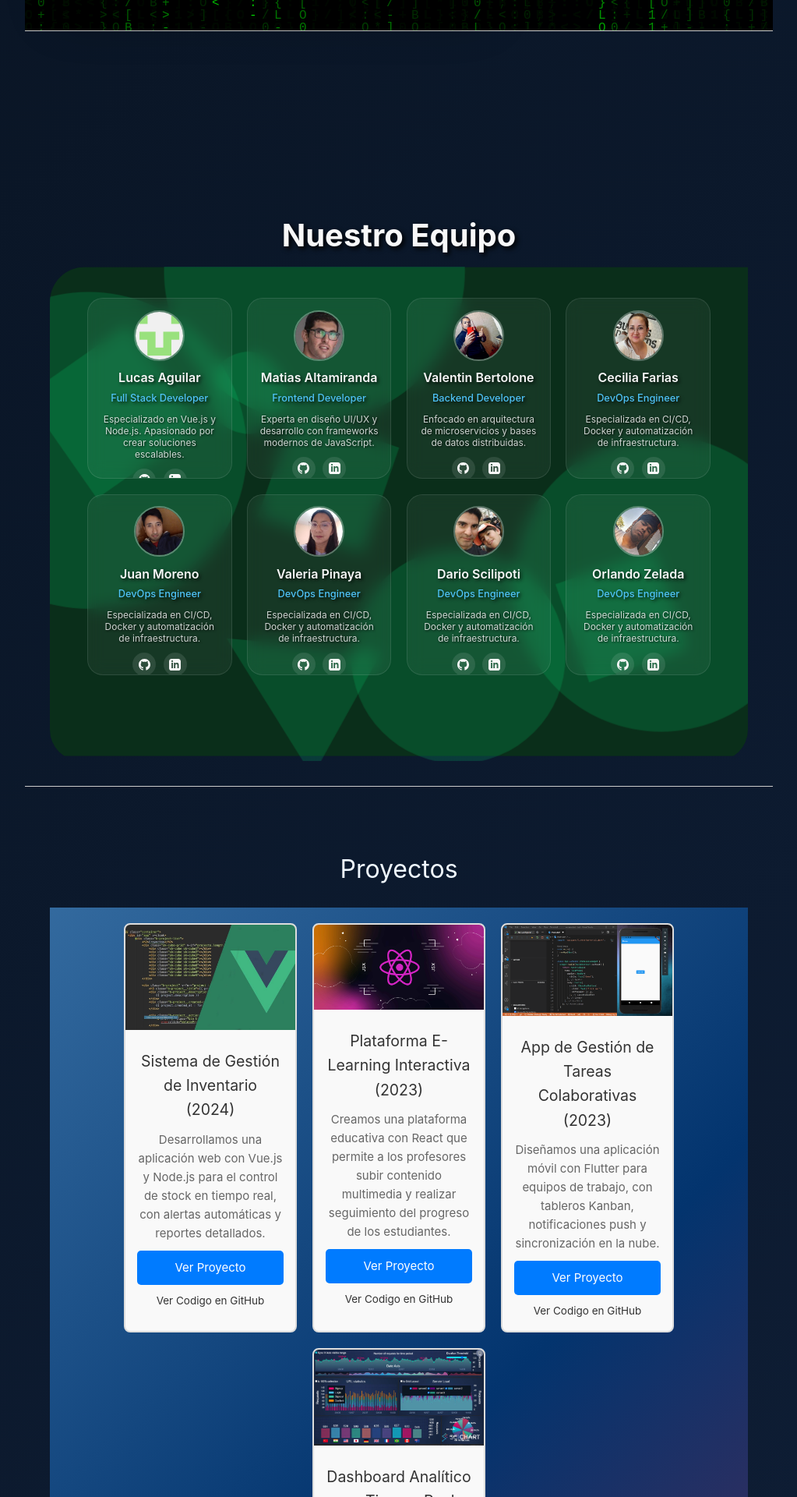
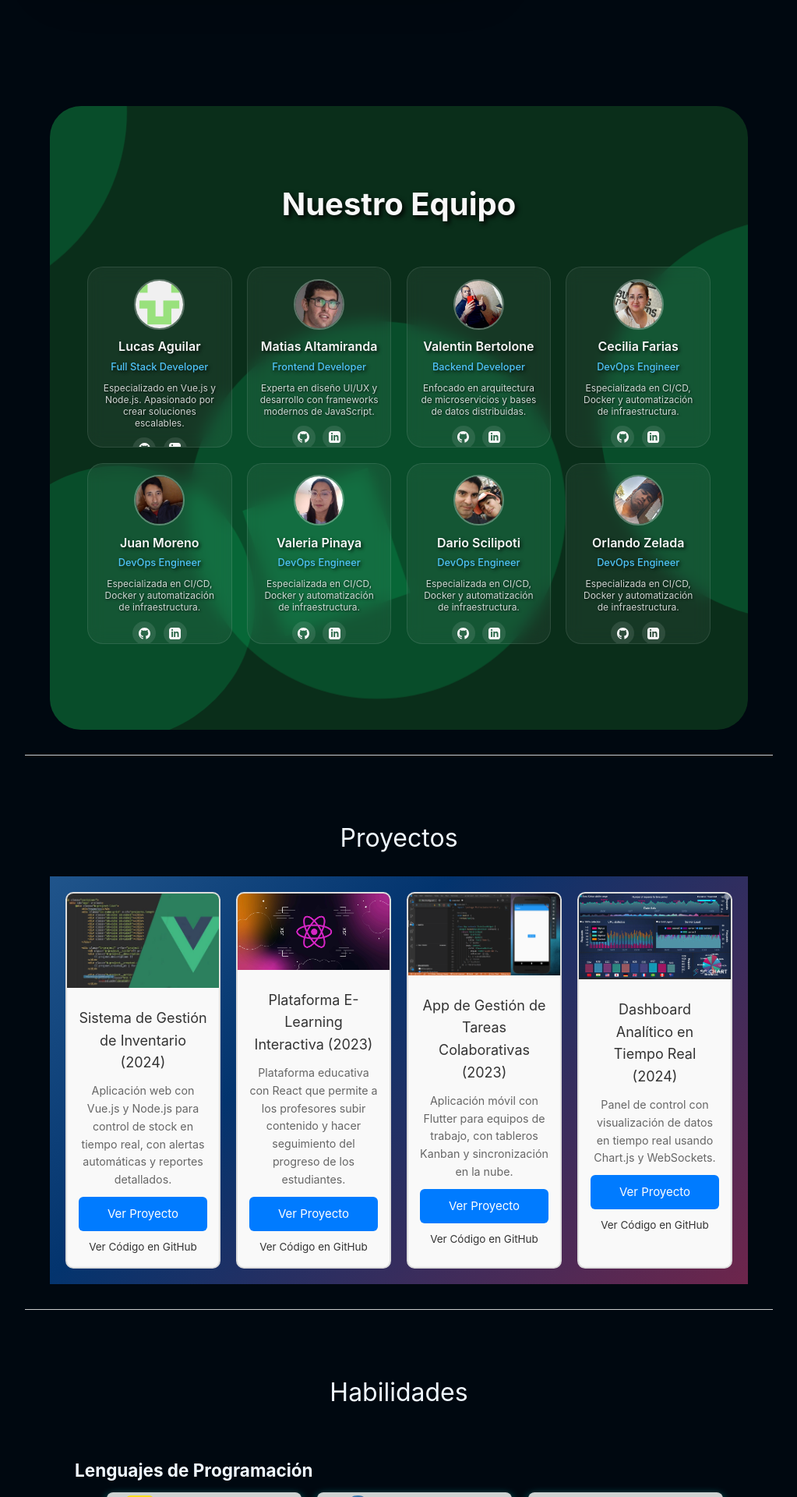
Before and after one commit to JuanMoreno18/Portafolio-EscuadronLobo-Vuejs, a Vue app: page / in a window 1280 px wide. Shown: the part 880-2800 px from the top of the page at 78% size, without its empty margins (128-1151 px from the left). Built offline with nearby package versions, Linux system fonts and the light colour scheme.

Commit message:
Terminando el portafolio grupal

```diff
--- a/src/App.vue
+++ b/src/App.vue
@@ -5,6 +5,7 @@ import DatosGrupales from './components/DatosGrupales.vue';
 import IntegrantesComponente from './components/IntegrantesComponente.vue';
 import ProyectosComponente from './components/ProyectosComponente.vue';
 import HabilidadesComponente from './components/HabilidadesComponente.vue';
+import FondoBinario from '@/assets/binario.png';
 
 </script>
 
@@ -57,14 +58,10 @@ body {
   margin: 0;
   padding: 0;
   min-height: 100vh;
-  background: linear-gradient(-45deg, #020916, #0c1a2e, #0f1f38, #08121f, #111e33, #040d1a);
-  background-size: 400% 400%;
-  animation: gradientShift 20s ease infinite;
+  background-color: #000810;
   position: relative;
-  overflow-x: hidden;
 }
 
-/* Capa de brillo sutil */
 body::before {
   content: '';
   position: fixed;
@@ -72,68 +69,17 @@ body::before {
   left: 0;
   width: 100%;
   height: 100%;
-  background:
-    radial-gradient(circle at 20% 30%, rgba(59, 130, 246, 0.08) 0%, transparent 40%),
-    radial-gradient(circle at 80% 70%, rgba(30, 64, 175, 0.06) 0%, transparent 45%),
-    radial-gradient(circle at 50% 50%, rgba(37, 99, 235, 0.04) 0%, transparent 60%);
+  background-image: url('@/assets/binario.png');
+  background-size: auto; /* Cambiado de cover a auto */
+  background-position: top left; /* O center si prefieres */
+  background-attachment: fixed;
+  background-repeat: repeat; /* Para que se repita como mosaico */
+  opacity: 0.4;
   pointer-events: none;
   z-index: 0;
-  animation: pulseGlow 12s ease-in-out infinite;
 }
 
-/* Efecto de estrellas/partículas */
-body::after {
-  content: '';
-  position: fixed;
-  top: 0;
-  left: 0;
-  width: 100%;
-  height: 100%;
-  background-image:
-    radial-gradient(2px 2px at 20% 30%, rgba(255, 255, 255, 0.15), transparent),
-    radial-gradient(2px 2px at 60% 70%, rgba(255, 255, 255, 0.1), transparent),
-    radial-gradient(1px 1px at 50% 50%, rgba(255, 255, 255, 0.1), transparent),
-    radial-gradient(1px 1px at 80% 10%, rgba(255, 255, 255, 0.15), transparent),
-    radial-gradient(2px 2px at 90% 60%, rgba(255, 255, 255, 0.1), transparent),
-    radial-gradient(1px 1px at 33% 85%, rgba(255, 255, 255, 0.1), transparent);
-  background-size: 200% 200%;
-  pointer-events: none;
-  z-index: 0;
-  opacity: 0.3;
-  animation: starsMove 30s linear infinite;
-}
 
-@keyframes gradientShift {
-  0% {
-    background-position: 0% 50%;
-  }
-  50% {
-    background-position: 100% 50%;
-  }
-  100% {
-    background-position: 0% 50%;
-  }
-}
-
-@keyframes pulseGlow {
-  0%, 100% {
-    opacity: 0.5;
-    transform: scale(1);
-  }
-  50% {
-    opacity: 0.8;
-    transform: scale(1.05);
-  }
-}
-
-@keyframes starsMove {
-  0% {
-    background-position: 0% 0%;
-  }
-  100% {
-    background-position: 100% 100%;
-  }
-}
 
 #app {
   min-height: 100vh;
--- a/src/components/FondoLava.vue
+++ b/src/components/FondoLava.vue
@@ -1,39 +1,45 @@
 <template>
   <div class="fondo-lava">
-    <svg xmlns="http://www.w3.org/2000/svg" version="1.1" xmlns:xlink="http://www.w3.org/1999/xlink"
-      xmlns:svgjs="http://svgjs.dev/svgjs" viewBox="0 0 1440 560">
+    <svg
+      xmlns="http://www.w3.org/2000/svg"
+      version="1.1"
+      xmlns:xlink="http://www.w3.org/1999/xlink"
+      xmlns:svgjs="http://svgjs.dev/svgjs"
+      viewBox="0 0 1440 560"
+      preserveAspectRatio="xMidYMid slice"
+    >
       <defs>
         <clipPath id="rounded-corners">
-          <rect x="0" y="0" width="1640" height="680" rx="40" ry="40"/>
+          <rect x="0" y="0" width="1440" height="560" rx="40" ry="40" />
         </clipPath>
       </defs>
       <g clip-path="url(#rounded-corners)" fill="none">
-        <rect width="1440" height="560" x="0" y="0" fill="#0a2e1a"></rect>
-        <path d="M903.38 283.49 a181.24 181.24 0 1 0 362.48 0 a181.24 181.24 0 1 0 -362.48 0z"
+        <rect width="1440" height="560" fill="#0a2e1a" />
+        <path d="M903.38 283.49a181.24 181.24 0 1 0 362.48 0a181.24 181.24 0 1 0 -362.48 0z"
           fill="rgba(0, 255, 136, 0.15)" class="triangle-float2" />
-        <path d="M279.87931496450886 167.6976390055248L238.39724239518821 288.1703253898837 358.8699287795472 329.6523979592044 400.3520013488678 209.17971157484544z"
+        <path d="M279.879 167.698L238.397 288.17 358.87 329.65 400.352 209.18z"
           fill="rgba(0, 255, 136, 0.15)" class="triangle-float3" />
-        <path d="M1268.9292631036747 183.63102030060372L1289.5388120075734 77.60408271971517 1120.1936311842912 99.70322815431143z"
+        <path d="M1268.929 183.631L1289.539 77.604 1120.194 99.703z"
           fill="rgba(0, 255, 136, 0.15)" class="triangle-float1" />
-        <path d="M730.5578276754125 437.1295284122104L691.8299594839084 324.655632341249 579.3560634129469 363.38350053275303 618.083931604451 475.85739660371445z"
+        <path d="M730.558 437.13L691.83 324.656 579.356 363.384 618.084 475.857z"
           fill="rgba(0, 255, 136, 0.15)" class="triangle-float1" />
-        <path d="M530.96 362.69 a169.52 169.52 0 1 0 339.04 0 a169.52 169.52 0 1 0 -339.04 0z"
+        <path d="M530.96 362.69a169.52 169.52 0 1 0 339.04 0a169.52 169.52 0 1 0 -339.04 0z"
           fill="rgba(0, 255, 136, 0.15)" class="triangle-float1" />
-        <path d="M1121.1904984662337 308.15568256605195L1178.8399030516562 222.68692546970541 1035.7217413698872 250.50627798062965z"
+        <path d="M1121.19 308.156L1178.84 222.687 1035.722 250.506z"
           fill="rgba(0, 255, 136, 0.15)" class="triangle-float2" />
-        <path d="M345.21 448.21 a122.86 122.86 0 1 0 245.72 0 a122.86 122.86 0 1 0 -245.72 0z"
+        <path d="M345.21 448.21a122.86 122.86 0 1 0 245.72 0a122.86 122.86 0 1 0 -245.72 0z"
           fill="rgba(0, 255, 136, 0.15)" class="triangle-float3" />
-        <path d="M204.73533685134262 427.64888599953736L303.46011736347907 585.9771228187643 382.5353254701889 443.32167113623353z"
+        <path d="M204.735 427.649L303.46 585.977 382.535 443.322z"
           fill="rgba(0, 255, 136, 0.15)" class="triangle-float2" />
-        <path d="M130.75 7.21 a172.48 172.48 0 1 0 344.96 0 a172.48 172.48 0 1 0 -344.96 0z"
+        <path d="M130.75 7.21a172.48 172.48 0 1 0 344.96 0a172.48 172.48 0 1 0 -344.96 0z"
           fill="rgba(0, 255, 136, 0.15)" class="triangle-float3" />
-        <path d="M231.012,193.514C247.329,192.833,261.197,181.968,268.505,167.363C275.099,154.185,271.764,139.202,264.647,126.298C257.214,112.822,246.37,100.377,231.012,99.386C214.071,98.292,197.721,106.9,188.909,121.409C179.758,136.477,178.788,155.513,187.677,170.737C196.497,185.842,213.536,194.243,231.012,193.514"
+        <path d="M231.012 193.514C247.329 192.833 261.197 181.968 268.505 167.363C275.099 154.185 271.764 139.202 264.647 126.298C257.214 112.822 246.37 100.377 231.012 99.386C214.071 98.292 197.721 106.9 188.909 121.409C179.758 136.477 178.788 155.513 187.677 170.737C196.497 185.842 213.536 194.243 231.012 193.514"
           fill="rgba(0, 255, 136, 0.15)" class="triangle-float3" />
-        <path d="M1105.5373368611104 388.2762266109683L1168.6255722658527 401.68604501042927 1157.1961821626728 300.34878270358513z"
+        <path d="M1105.537 388.276L1168.626 401.686 1157.196 300.349z"
           fill="rgba(0, 255, 136, 0.15)" class="triangle-float2" />
-        <path d="M89.12610078752635 65.72571453621863L-28.15208138414812 147.84478176035668 53.966985839989945 265.12296393203115 171.24516801166442 183.0038967078931z"
+        <path d="M89.126 65.726L-28.152 147.845 53.967 265.123 171.245 183.004z"
           fill="rgba(0, 255, 136, 0.15)" class="triangle-float1" />
-        <path d="M-136.98 209.92 a181.37 181.37 0 1 0 362.74 0 a181.37 181.37 0 1 0 -362.74 0z"
+        <path d="M-136.98 209.92a181.37 181.37 0 1 0 362.74 0a181.37 181.37 0 1 0 -362.74 0z"
           fill="rgba(0, 255, 136, 0.15)" class="triangle-float1" />
       </g>
     </svg>
@@ -58,12 +64,13 @@ export default {
 }
 
 svg {
-  width: 180%;
-  height: 120%;
+  width: 100%;
+  height: 100%;
   display: block;
+  object-fit: cover;
 }
 
-/* Animaciones */
+/* Animaciones suaves */
 @keyframes float1 {
   0% { transform: translate(0, 0); }
   50% { transform: translate(-10px, 0); }
@@ -90,4 +97,27 @@ svg {
 .triangle-float3 {
   animation: float3 6s infinite ease-in-out;
 }
+
+/* === Ajustes responsive === */
+@media (max-width: 768px) {
+  .fondo-lava {
+    border-radius: 20px;
+  }
+
+  svg {
+    width: 120%;
+    height: 100%;
+  }
+}
+
+@media (max-width: 480px) {
+  .fondo-lava {
+    border-radius: 10px;
+  }
+
+  svg {
+    width: 140%;
+    height: 110%;
+  }
+}
 </style>
--- a/src/components/FondoLobo.vue
+++ b/src/components/FondoLobo.vue
@@ -189,4 +189,9 @@ canvas {
 #fgCanvas {
   z-index: 1; /* Lobo */
 }
+@media (max-width: 768px) {
+  #fgCanvas {
+    display: none; /* Oculta el Canvas que dibuja las partículas del lobo */
+  }
+}
 </style>
--- a/src/components/IntegrantesComponente.vue
+++ b/src/components/IntegrantesComponente.vue
@@ -311,8 +311,7 @@ const integrantes = ref([
   }
 
   .grid-integrantes {
-    grid-template-columns: 1fr;
-    gap: 1.5rem;
+    grid-template-columns: repeat(2, 1fr);
   }
 
   .integrantes-contenedor {
--- a/src/components/ProyectosComponente.vue
+++ b/src/components/ProyectosComponente.vue
@@ -1,14 +1,12 @@
 <script setup>
+import { ref } from 'vue'
 
-import { ref } from 'vue';
-var misProyectos = ref([]);
-misProyectos.value = ([
-
+const misProyectos = ref([
   {
     id: 1,
     src: "/src/assets/vueProyecto.jpg",
     titulo: "Sistema de Gestión de Inventario (2024)",
-        descripcion: "Desarrollamos una aplicación web con Vue.js y Node.js para el control de stock en tiempo real, con alertas automáticas y reportes detallados.",
+    descripcion: "Aplicación web con Vue.js y Node.js para control de stock en tiempo real, con alertas automáticas y reportes detallados.",
     projectoLink: "https://www.google.com.ar",
     githublink: "https://github.com/usuario/proyecto"
   },
@@ -16,7 +14,7 @@ misProyectos.value = ([
     id: 2,
     src: "/src/assets/reactProyecto.jpg",
     titulo: "Plataforma E-Learning Interactiva (2023)",
-        descripcion: "Creamos una plataforma educativa con React que permite a los profesores subir contenido multimedia y realizar seguimiento del progreso de los estudiantes.",
+    descripcion: "Plataforma educativa con React que permite a los profesores subir contenido y hacer seguimiento del progreso de los estudiantes.",
     projectoLink: "https://www.google.com.ar",
     githublink: "https://github.com/usuario/proyecto"
   },
@@ -24,7 +22,7 @@ misProyectos.value = ([
     id: 3,
     src: "/src/assets/flutterProyecto.png",
     titulo: "App de Gestión de Tareas Colaborativas (2023)",
-        descripcion: "Diseñamos una aplicación móvil con Flutter para equipos de trabajo, con tableros Kanban, notificaciones push y sincronización en la nube.",
+    descripcion: "Aplicación móvil con Flutter para equipos de trabajo, con tableros Kanban y sincronización en la nube.",
     projectoLink: "https://www.google.com.ar",
     githublink: "https://github.com/usuario/proyecto"
   },
@@ -32,222 +30,139 @@ misProyectos.value = ([
     id: 4,
     src: "/src/assets/chartProyecto.jpg",
     titulo: "Dashboard Analítico en Tiempo Real (2024)",
-        descripcion: "Implementamos un panel de control con visualización de datos en tiempo real usando Chart.js y WebSockets para monitoreo de métricas empresariales.",
+    descripcion: "Panel de control con visualización de datos en tiempo real usando Chart.js y WebSockets.",
     projectoLink: "https://www.google.com.ar",
     githublink: "https://github.com/usuario/proyecto"
   },
 ])
-
 </script>
 
 <template>
-<!-- Aquí va el código HTML de la galería de proyectos -->
   <div class="galeria">
-        <!-- Itera sobre cada proyecto en la lista de misProyectos -->
-        <!-- key es una propiedad especial que se utiliza para identificar de forma única cada elemento en una lista de Vue.js -->
     <div class="proyecto" v-for="proyecto in misProyectos" :key="proyecto.id">
-            <!-- Muestra la imagen del proyecto utilizando : que es una directiva de enlace de atributo en Vue.js -->
-            <img :src="proyecto.src" :alt="proyecto.titulo">
+      <img :src="proyecto.src" :alt="proyecto.titulo" />
       <div class="proyecto-info">
-                <!-- Muestra el título y la descripción del proyecto utilizando la interpolación de Vue.js -->
         <h3>{{ proyecto.titulo }}</h3>
         <p>{{ proyecto.descripcion }}</p>
         <div class="proyecto-links">
           <a :href="proyecto.projectoLink" class="btn-ver-mas" target="_blank" rel="noopener noreferrer">Ver Proyecto</a>
-                    <a :href="proyecto.githubLink" class="github-link" target="_blank" rel="noopener noreferrer">Ver Codigo en GitHub</a>
+          <a :href="proyecto.githublink" class="github-link" target="_blank" rel="noopener noreferrer">Ver Código en GitHub</a>
         </div>
       </div>
     </div>
   </div>
-
-     <!-- <div class="galeria">
-        <div class="proyecto-card">
-            <img src="/src/assets/annidada-tech.jpg" alt="Proyecto 1">
-            <div class="proyecto-info">
-                <h3>Ecommerce</h3>
-                <p>Cree una plataforma de comercio electronico que incrementa las ventas en un 35% durante el primer año</p>
-                <div class="proyecto-links">
-                    <a href="https://proyecto1.com" class="btn-ver-mas" target="_blank" rel="noopener noreferrer">Ver Proyecto</a>
-                    <a href="https://github.com/usuario/proyecto1" class="github-link" target="_blank"
-                        rel="noopener noreferrer">Ver Codigo en GitHub</a>
-                </div>
-            </div>
-        </div>
-        <div class="proyecto-card">
-            <img src="/src/assets/annidada-tech.jpg" alt="Proyecto 1">
-            <div class="proyecto-info">
-                <h3>Ecommerce</h3>
-                <p>Cree una plataforma de comercio electronico que incrementa las ventas en un 35% durante el primer año</p>
-                <div class="proyecto-links">
-                    <a href="https://proyecto1.com" class="btn-ver-mas" target="_blank" rel="noopener noreferrer">Ver Proyecto</a>
-                    <a href="https://github.com/usuario/proyecto1" class="github-link" target="_blank"
-                        rel="noopener noreferrer">Ver Codigo en GitHub</a>
-                </div>
-            </div>
-        </div>
-        <div class="proyecto-card">
-            <img src="/src/assets/annidada-tech.jpg" alt="Proyecto 1">
-            <div class="proyecto-info">
-                <h3>Ecommerce</h3>
-                <p>Cree una plataforma de comercio electronico que incrementa las ventas en un 35% durante el primer año</p>
-                <div class="proyecto-links">
-                    <a href="https://proyecto1.com" class="btn-ver-mas" target="_blank" rel="noopener noreferrer">Ver Proyecto</a>
-                    <a href="https://github.com/usuario/proyecto1" class="github-link" target="_blank"
-                        rel="noopener noreferrer">Ver Codigo en GitHub</a>
-                </div>
-            </div>
-        </div>
-    </div>  -->
 </template>
 
 <style scoped>
 .galeria {
-    /* Establece el ancho de la galería al 100% del contenedor padre */
-    width: 100%;
-    /* Establece la altura de la galería al 100% del contenedor padre */
-    height: 100%;
-    /* Utiliza flexbox para organizar los elementos hijos en la galería */
-    display: flex;
-    /* Permite que los elementos se ajusten y pasen a la siguiente línea si no caben en una sola fila */
-    flex-wrap: wrap;
-    /* Establece un espacio de 20px entre los elementos de la galería */
+  display: grid;
+  grid-template-columns: repeat(auto-fit, minmax(250px, 1fr)); /* base adaptable */
   gap: 20px;
-    /* Agrega un padding de 20px alrededor de la galería */
   padding: 20px;
-    /* Centra los elementos hijos horizontalmente */
-    justify-content: center;
-    /* Aplica un fondo con un degradado de colores */
+  justify-items: center;
   background: linear-gradient(-45deg, #e21526, #03346E, #6EACDA, #E2E2B6);
-    /* Ajusta el tamaño del fondo para que cubra el área completa */
   background-size: 400% 400%;
-    /* Aplica una animación al fondo que dura 15 segundos, tiene una transición suave y se repite infinitamente */
   animation: gradient 15s ease infinite;
 }
 
-/* Define una animación llamada 'gradient' para cambiar la posición del fondo */
+/* Animación de fondo */
 @keyframes gradient {
-
-    /* Al inicio, el fondo está posicionado en el 0% horizontal y 50% vertical */
   0% {
     background-position: 0% 50%;
   }
-
-    /* A la mitad de la animación, el fondo se desplaza al 100% horizontal y 50% vertical */
   50% {
     background-position: 100% 50%;
   }
-
-    /* Al final, el fondo vuelve a la posición inicial */
   100% {
     background-position: 0% 50%;
   }
 }
-/* La clase 'proyecto' es el contenedor individual de cada proyecto */
+
+/* ----- TARJETA DEL PROYECTO ----- */
 .proyecto {
-    /* Utiliza flexbox para organizar el contenido del proyecto en una columna */
   display: flex;
-    /* Establece la dirección de los elementos en columna */
   flex-direction: column;
-    /* Aplica un borde de 2px sólido y color gris claro (#ddd) alrededor del proyecto */
   border: 2px solid #ddd;
-    /* Redondea las esquinas del contenedor */
-    border-radius: 8px;
-    /* Oculta cualquier contenido que se desborde del contenedor */
+  border-radius: 10px;
   overflow: hidden;
-    /* Establece un color de fondo claro para el proyecto */
   background-color: #f9f9f9;
-    /* Define el ancho máximo del proyecto en 222px */
-    max-width: 222px;
-    /* Hace que el contenedor se ajuste flexiblemente ocupando al menos 300px de ancho */
-    flex: 1 1 300px;
+  width: 100%;
+  max-width: 280px;
+  transition: transform 0.3s ease, box-shadow 0.3s ease;
 }
 
-/* Estilo para las imágenes dentro del contenedor 'proyecto' */
+.proyecto:hover {
+  transform: translateY(-5px);
+  box-shadow: 0 6px 20px rgba(0, 0, 0, 0.2);
+}
+
 .proyecto img {
-    /* Hace que la imagen ocupe el 100% del ancho del contenedor */
   width: 100%;
-    /* Mantiene la relación de aspecto de la imagen */
   height: auto;
-    /* Asegura que la imagen se muestre como un bloque, sin espacio en línea alrededor */
   display: block;
 }
 
-/* La clase 'proyecto-info' contiene la información del proyecto */
 .proyecto-info {
-    /* Agrega un padding de 15px alrededor de la información */
   padding: 15px;
-    /* Centra el texto dentro del contenedor */
   text-align: center;
 }
 
-/* Estilo para los títulos de los proyectos */
 .proyecto-info h3 {
-    /* Establece un margen superior e inferior de 10px */
   margin: 10px 0;
-    /* Define el tamaño de la fuente a 1.3em (relativo al tamaño de fuente del contenedor) */
-    font-size: 1.3em;
-    /* Aplica un color gris oscuro (#333) al texto */
+  font-size: 1.2em;
   color: #333;
 }
-/* Estilo para los párrafos de los proyectos */
+
 .proyecto-info p {
-    /* Establece un margen superior e inferior de 10px */
+  font-size: 0.95em;
+  color: #666;
   margin: 10px 0;
-    /* Define el tamaño de la fuente a 1em (igual al tamaño de fuente base) */
-    font-size: 1em;
-    /* Aplica un color gris (#666) al texto */
-    color: #666;
 }
 
-/* La clase 'proyecto-links' organiza los enlaces y botones del proyecto */
+/* Enlaces */
 .proyecto-links {
-    /* Utiliza flexbox para organizar los enlaces en una columna */
   display: flex;
-    /* Establece la dirección de los elementos en columna */
   flex-direction: column;
-    /* Establece un espacio de 10px entre los elementos */
   gap: 10px;
-    /* Agrega un margen superior de 10px */
   margin-top: 10px;
 }
 
-/* Estilo para el botón 'Ver Más' dentro de la clase 'proyecto-links' */
-.proyecto-links .btn-ver-mas {
-    /* Aplica un color de fondo azul (#007BFF) */
-
+.btn-ver-mas {
   background-color: #007BFF;
-    /* Aplica un color de texto blanco */
   color: #fff;
-    /* Agrega un padding de 10px en vertical y 15px en horizontal */
   padding: 10px 15px;
-    /* Redondea las esquinas del botón */
-    border-radius: 5px;
-    /* Elimina el subrayado del texto */
+  border-radius: 6px;
   text-decoration: none;
-    /* Aplica una transición suave al cambiar el color de fondo */
-    transition: background-color 0.3s;
+  transition: background-color 0.3s ease;
 }
 
-/* Estilo para cuando el botón 'Ver Más' es hover */
-.proyecto-links .btn-ver-mas:hover {
-    /* Cambia el color de fondo a un azul más oscuro (#0056b3) */
+.btn-ver-mas:hover {
   background-color: #0056b3;
 }
 
-/* Estilo para el enlace a GitHub dentro de la clase 'proyecto-links' */
-.proyecto-links .github-link {
-    /* Aplica un color gris oscuro (#333) al texto */
+.github-link {
   color: #333;
-    /* Elimina el subrayado del texto */
   text-decoration: none;
-    /* Establece el tamaño de fuente a 0.9em (un poco más pequeño que el tamaño base) */
   font-size: 0.9em;
 }
 
-/* Estilo para cuando el enlace a GitHub es hover */
-.proyecto-links .github-link:hover {
-    /* Añade un subrayado al texto */
+.github-link:hover {
   text-decoration: underline;
 }
 
+/* ----- RESPONSIVE ----- */
+
+/* 📱 Celulares → 2 columnas */
+@media (max-width: 768px) {
+  .galeria {
+    grid-template-columns: repeat(2, 1fr);
+  }
+}
+
+/* 🖥️ Computadoras → 4 columnas */
+@media (min-width: 1024px) {
+  .galeria {
+    grid-template-columns: repeat(4, 1fr);
+  }
+}
 </style>
```
Also changed, not shown: src/components/DatosGrupales.vue (+20 -6 lines), src/components/HabilidadesComponente.vue (+36 -6 lines), src/components/icons/NavBar.vue (+19 -8 lines), src/assets/binario.png (added). Lines whose indentation alone changed are shown as unchanged.
